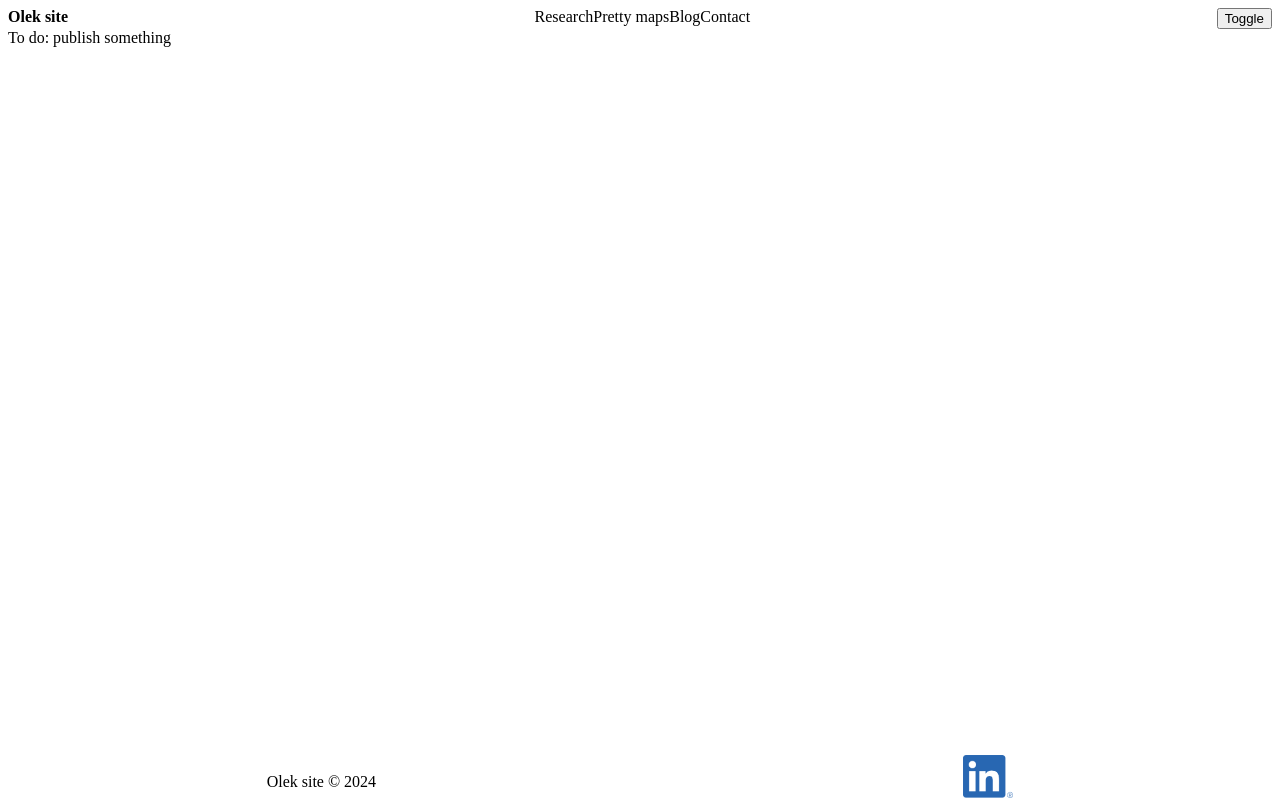
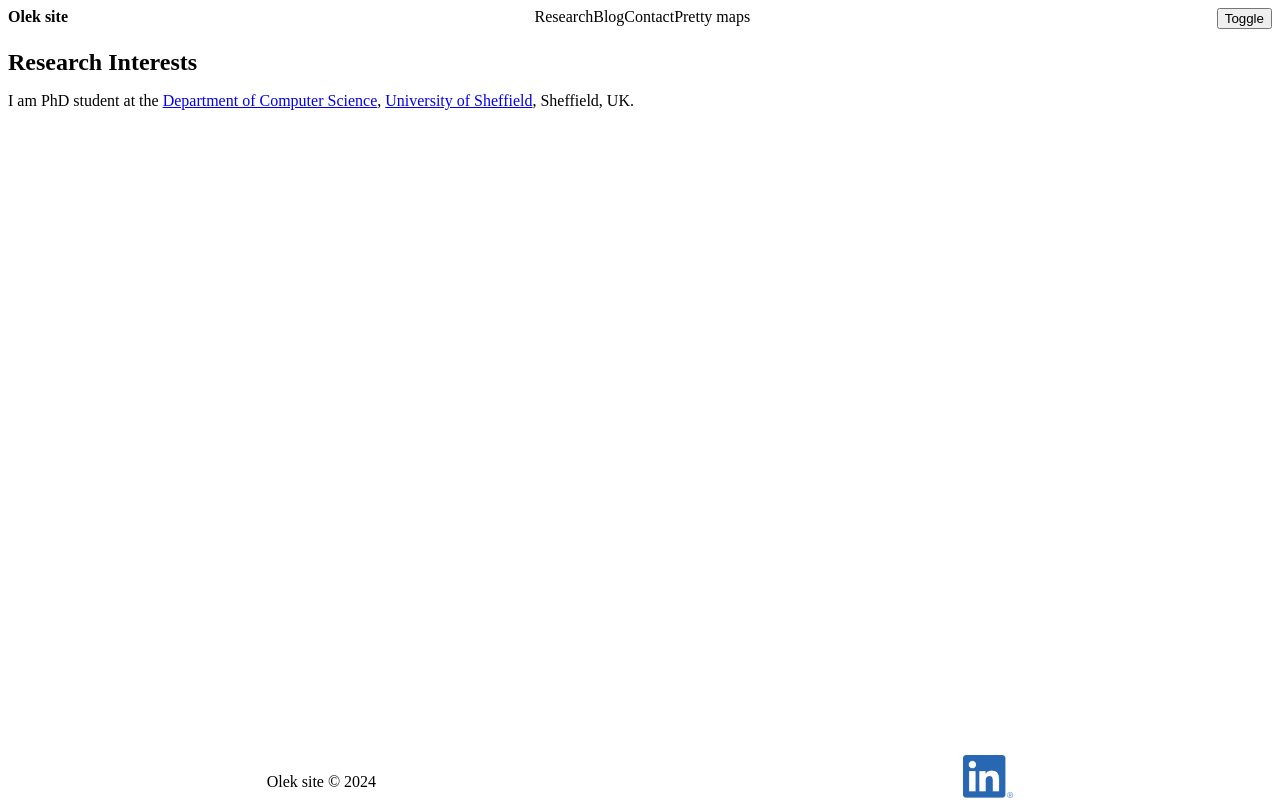
Before and after one commit to PanZWarzywniaka/olek-site, a SvelteKit app: page /research in a window 1280 px wide. Built offline with nearby package versions, Linux system fonts and the light colour scheme.

Commit message:
Added researach info

```diff
--- a/src/routes/+page.svelte
+++ b/src/routes/+page.svelte
@@ -4,8 +4,8 @@
 <div class="container">
 	<div id="description">
 		<h2>Hi! I am Olek</h2>
-		<span>PhD Researcher</span>
-		<span>Map maker</span>
+		<span><a href="/research">PhD Researcher</a></span>
+		<span><a href="https://maps.olek.site/" target="_blank">Map maker</a></span>
 		<span><a href="https://en.wikipedia.org/wiki/Pierogi">Pierogi</a> enjoyer</span>
 	</div>
 	<div id="image">
@@ -15,7 +15,7 @@
 
 <style>
 	img {
-		border: 1px white solid;
+		/* border: 1px white solid; */
 	}
 	h2 {
 		padding-bottom: 20px;
--- a/src/routes/footer.svelte
+++ b/src/routes/footer.svelte
@@ -5,11 +5,11 @@
 <footer>
 	<p>{config.title} &copy {new Date().getFullYear()}</p>
 	<div id="icons">
-		<a href="https://github.com/PanZWarzywniaka">
+		<a href="https://github.com/PanZWarzywniaka" target="_blank">
 			<img src="github-mark-white.svg" alt="Your Icon" />
 		</a>
 
-		<a href="https://www.linkedin.com/in/olek-osikowicz-02018a251/">
+		<a href="https://www.linkedin.com/in/olek-osikowicz-02018a251/" target="_blank">
 			<img src="LI-In-Bug.png" alt="Your Icon" />
 		</a>
 	</div>
--- a/src/routes/header.svelte
+++ b/src/routes/header.svelte
@@ -12,13 +12,13 @@
 			<a href="/research">Research</a>
 		</li>
 		<li>
-			<a href="https://maps.olek.site/" target="_blank">Pretty maps</a>
-		</li>
-		<li>
 			<a href="/blog">Blog</a>
 		</li>
 		<li>
 			<a href="/contact">Contact</a>
+		</li>
+		<li>
+			<a href="https://maps.olek.site/" target="_blank">Pretty maps</a>
 		</li>
 	</ul>
 
--- a/src/routes/research/+page.svelte
+++ b/src/routes/research/+page.svelte
@@ -1,4 +1,28 @@
 <script lang="ts">
 </script>
 
-To do: publish something
+<article>
+	<hgroup>
+		<h1>Research interests</h1>
+	</hgroup>
+
+	<div class="prose">
+		<p>
+			I am PhD student at the
+			<a href="https://www.sheffield.ac.uk/dcs">Department of Computer Science</a>,
+			<a href="https://www.sheffield.ac.uk/">University of Sheffield</a>, Sheffield, UK.
+		</p>
+	</div>
+</article>
+
+<style>
+	article {
+		max-inline-size: var(--size-content-3);
+		margin-inline: auto;
+	}
+
+	h1 {
+		text-transform: capitalize;
+		margin-bottom: var(--size-2);
+	}
+</style>
```
Also changed, not shown: 1 other file (tests, documents, lock files or other folders).
